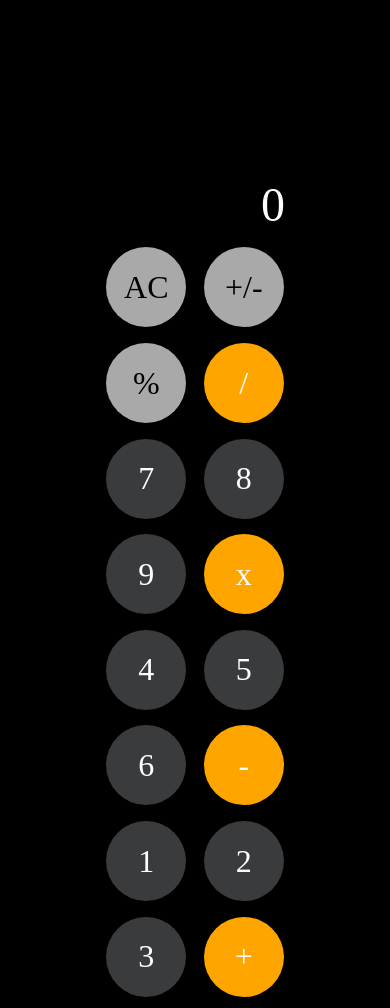
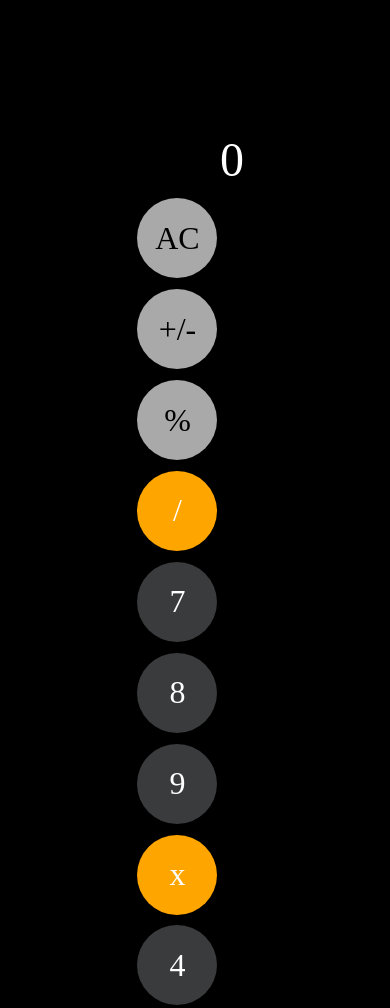
Before and after one commit to Abi-Liu/Simple-Calculator-App, a plain HTML site: page index.html in a window 390 px wide. Shown: the top 1008 px of the page. Drawn offline with nearby package versions, Linux system fonts and the light colour scheme.

Commit message:
added media queries to css

```diff
--- a/css/style.css
+++ b/css/style.css
@@ -4,12 +4,12 @@ body{
     background-color: black;
     color: white;
     margin-left: auto;
-    width: 50%;
-    height: 80%;
+    width: 25%;
+    height: 85%;
     font-size: 2rem;
     bottom: 0;
     right: 0;
-    margin-right: 25%;
+    margin-right: 37%;
 }
 div{
     display: flex;
@@ -94,3 +94,23 @@ div{
  #decimal:hover{
     background-color: #555555;
 }
+
+ /* create media queries to make the site responsive. First one at less than 1275px */
+
+@media only screen and (max-width: 1280px) {
+    body{
+        width: 29%
+    }
+}
+@media only screen and (max-width: 1105px) {
+    body{
+        width: 35%
+    }
+}
+
+@media only screen and (max-width: 925) {
+    body{
+        width: 60%;
+        margin: auto;
+    }
+}
```
